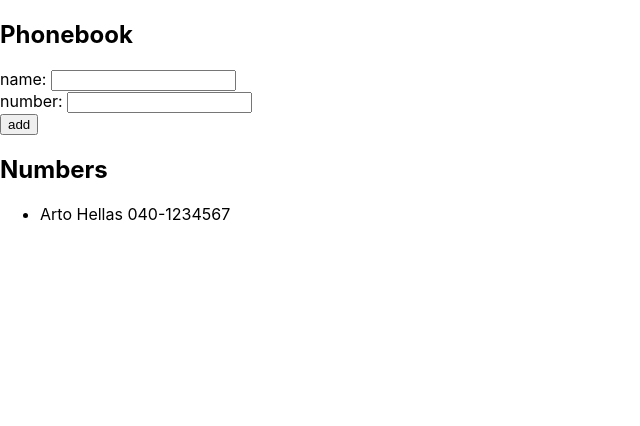
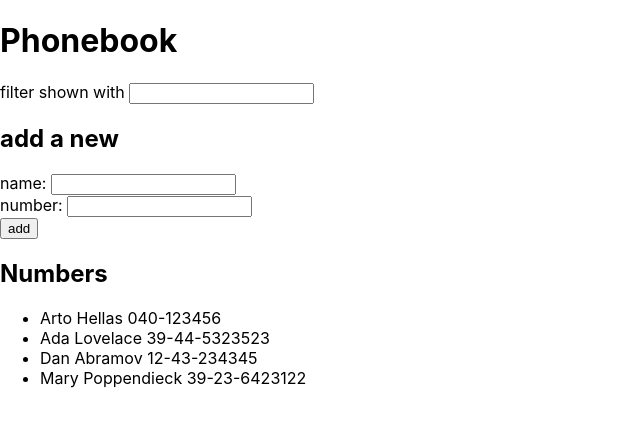
Before and after one commit to fghinzelli/fullstackopen, a React (Create React App) app in the folder part2/phonebook/: page / in a window 1280 px wide. Shown: the top 426 px of the page, without its empty margins (0-640 px from the left). Built offline with nearby package versions, Linux system fonts and the light colour scheme.

Commit message:
Exercise 2.9

```diff
--- a/part2/phonebook/src/App.js
+++ b/part2/phonebook/src/App.js
@@ -2,10 +2,15 @@
 
 const App = () => {
   const [persons, setPersons] = useState([
-    { name: 'Arto Hellas', number: '040-1234567' }
+    { name: 'Arto Hellas', number: '040-123456', id: 1 },
+    { name: 'Ada Lovelace', number: '39-44-5323523', id: 2 },
+    { name: 'Dan Abramov', number: '12-43-234345', id: 3 },
+    { name: 'Mary Poppendieck', number: '39-23-6423122', id: 4 }
   ])
+  const [filteredPersons, setFilteredPersons] = useState([...persons]);
   const [newName, setNewName] = useState('')
   const [newNumber, setNewNumber] = useState('')
+  const [filter, setFilter] = useState('')
 
   const handleNewName = event => {
     event.preventDefault();
@@ -15,16 +20,26 @@
       if ((persons.filter(person => person.name === formattedName)).length > 0) {
         alert(`${formattedName} is already added to phonebook`)
       } else {
-        setPersons(persons.concat({ name: newName, number: newNumber }))
+        const newPersons = persons.concat({ name: newName, number: newNumber })
+        setPersons(newPersons)
+        setFilteredPersons(newPersons.filter(person => (person.name.toUpperCase()).indexOf(filter.toUpperCase()) !== -1));
         setNewName('');
         setNewNumber('');
       }
     }
   }
 
+  const handleFilterByName = event => {
+    const txtFilter = event.target.value;
+    setFilter(txtFilter);
+    setFilteredPersons(persons.filter(person => (person.name.toUpperCase()).indexOf(txtFilter.toUpperCase()) !== -1));
+  }
+
   return (
     <div>
-      <h2>Phonebook</h2>
+      <h1>Phonebook</h1>
+      filter shown with <input value={filter} onChange={handleFilterByName} type="text" />
+      <h2>add a new</h2>
       <form>
         <div>
           name: <input value={newName} onChange={(e) => setNewName(e.target.value)} />
@@ -38,7 +53,7 @@
       </form>
       <h2>Numbers</h2>
       <ul>
-        {persons.map(person => <li key={person.name}>{person.name} {person.number}</li>)}
+        {filteredPersons.map(person => <li key={person.name}>{person.name} {person.number}</li>)}
       </ul>
     </div>
   )
```
